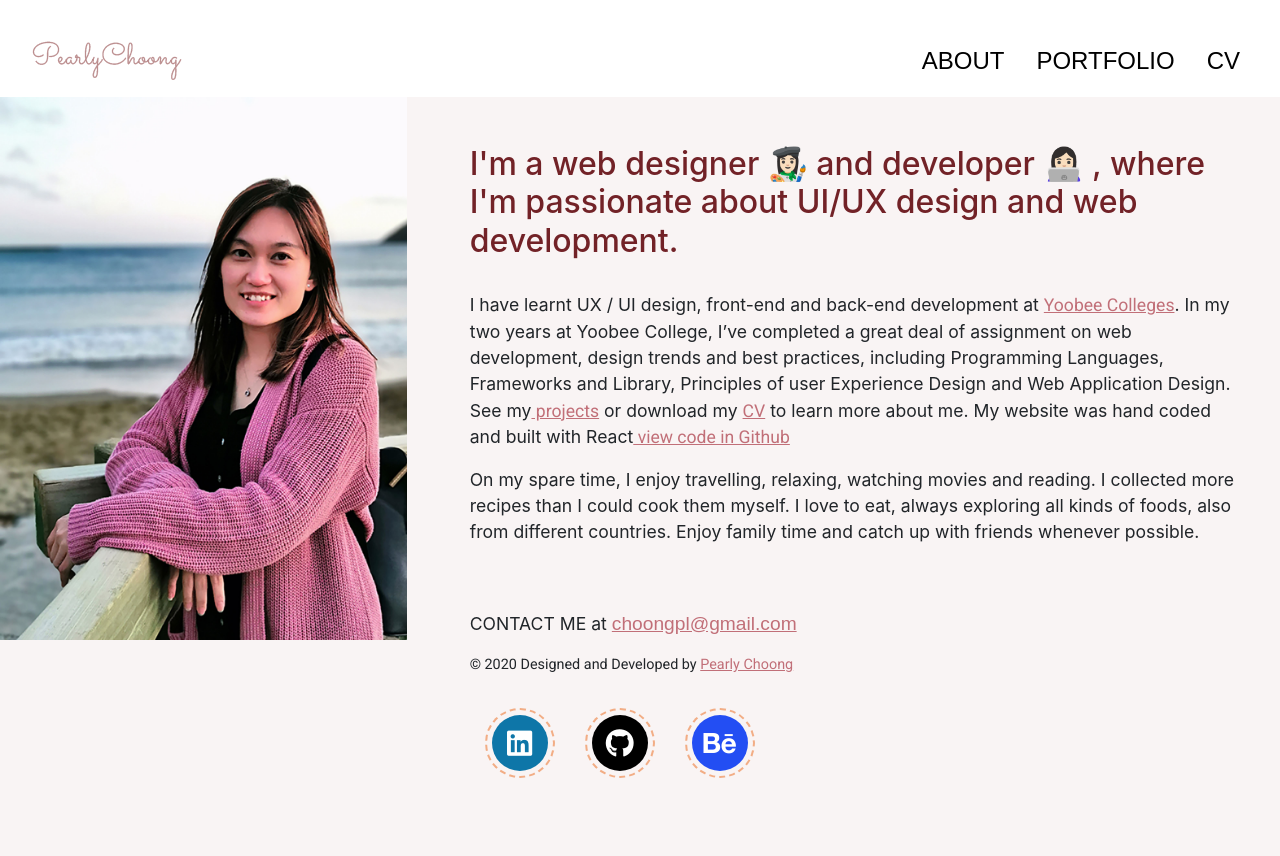
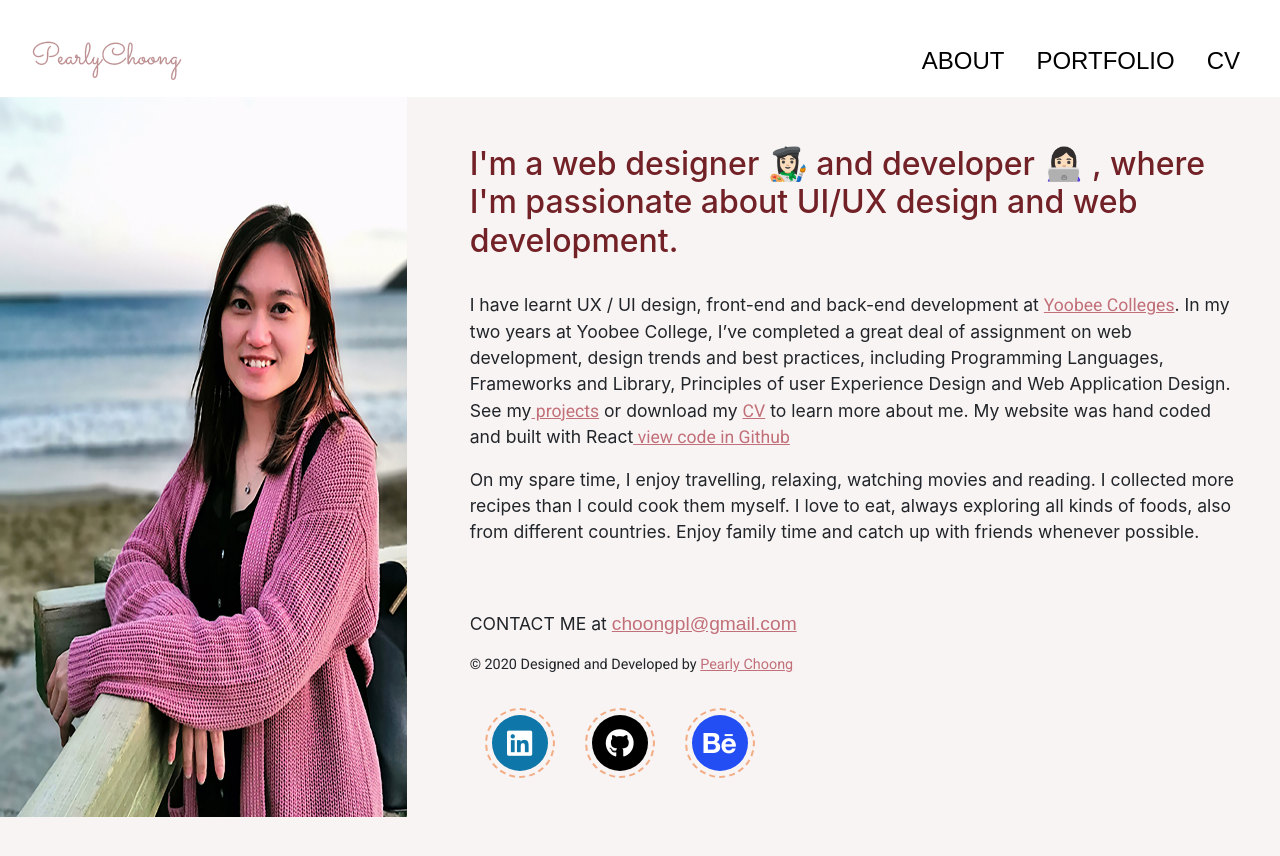
Before and after one commit to Pearly-choong/portfolio-site, a React (Create React App) app in the folder client/: page / in a window 1280 px wide. Both pictures are taken after a click on the button "Enter the site..". Shown: the top 856 px of the page. After the commit the page ends 819 px from the top, so only its background shows below. Built offline with nearby package versions, Linux system fonts and the light colour scheme; a web font is replaced by a local one.

Commit message:
update project link and adjust profile image

```diff
--- a/client/src/App.js
+++ b/client/src/App.js
@@ -19,11 +19,14 @@ class App extends React.Component{
     )
 
     ReactDOM.render(homeSection, document.getElementById('root'));
+
+
+
   }
     render(){
       const steps = [
         'Hello, my name is Pearly 👩🏻 ', 1500,
-        'Welcome to my Portfolio!', 1500
+        'Welcome to my Portfolio!', 1500,
       ]
 
       return(
--- a/client/src/components/footer/Footer.js
+++ b/client/src/components/footer/Footer.js
@@ -11,7 +11,7 @@ class Footer extends React.Component{
                  <footer className="my-footer-bg pb-3">
                      &copy; 2020 Designed and Developed by <a href="https://www.pearlychoong.com/">Pearly Choong</a>
                 </footer>
-                 <div className="social-icons pt-3 pb-5">
+                 <div className="social-icons pt-3 mb-4">
                      <a className="link linked" href="https://www.linkedin.com/in/pearly-choong/" target="_blank"><i className="fab fa-linkedin"></i></a>
                      <a className="link github" href="https://github.com/Pearly-choong" target="_blank"><i className="fab fa-github"></i></a>
                      <a className="link behance" href="https://www.behance.net/choongplf52b" target="_blank"><i className="fab fa-behance"></i></a>
--- a/client/src/components/home/Home.js
+++ b/client/src/components/home/Home.js
@@ -27,11 +27,11 @@ class Home extends React.Component {
 
     render(){
 
-            const myImg = {
-            maxWidth: '100%',
-            height: 'auto'
-           // objectFit: 'cover'
-          }
+          //   const myImg = {
+          //   maxWidth: '100%',
+          //   height: 'auto'
+          //  // objectFit: 'cover'
+          // }
 
 
           return(
@@ -39,10 +39,10 @@ class Home extends React.Component {
           <div>
             <div className="home-container row">
               {/* <img style={myBackground} src={background} alt="background"/> */}
-              <div className="col-xs-12 col-sm-12 col-md-12 col-lg-12 col-xl-4">
-                <img className="d-block my-img-size" style={myImg} src={Img} alt="image"/>
+              <div className="col-xs-12 col-sm-12 col-md-12 col-lg-5 col-xl-4">
+                <img className="my-img-size" src={Img} alt="image"/>
               </div>
-              <div className="col-xs-12 col-sm-12 col-md-12 col-lg-12 col-xl-8 py-5 px-5 mw-100">
+              <div className="col-xs-12 col-sm-12 col-md-12 col-lg-7 col-xl-8 pt-5 px-5 mw-100">
 
                 {/* <h1 className="display-3 text-color">PEARLY CHOONG</h1> */}
                 {/* <h3 className="text-dark pb-3">WEB DESIGNER & DEVELOPER</h3> */}
--- a/client/src/components/portfolio/Portfolio.js
+++ b/client/src/components/portfolio/Portfolio.js
@@ -54,7 +54,7 @@ class Portfolio extends React.Component{
                   category: 'UX Research | UI | Front-end Development',
                   tag: 'HTML + SASS + JS + Jquery',
                   caseStudy: 'https://drive.google.com/file/d/1s8mv3NcjJitT15AV3bOHbycnE9B2dMqY/view?usp=sharing',
-                  liveSite: 'https://github.com/Pearly-choong/zoneSmartHomeAutomation',
+                  liveSite: 'https://pearly-choong.github.io/zoneSmartHomeAutomation/',
                   github: 'https://github.com/Pearly-choong/zoneSmartHomeAutomation',
                   brief: 'An assignment at Yoobee College. I was tasked to design an application that makes connecting, controlling and using smart home devices that have functionality to show/hide UI components based on user interaction. Primary targeted on iphone 6/7/8 design. ',
                  // brief: 'An assignment at Yoobee College. I was tasked to design an application that makes connecting, controlling and using smart home devices useful, relevant and enjoyable. An existing electronics company is planning to release a new service for homeowners. Using a series of connected devices (smoke detectors, cameras, audio devices, lights, blind controls, etc) they intend to give customers control of their home and awareness of it’s health and security. ',
--- a/client/src/components/showProject/ShowProject.js
+++ b/client/src/components/showProject/ShowProject.js
@@ -25,8 +25,8 @@ class ShowProject extends React.Component {
                 </div>
                 <div className="my-4 text-center row my-links">
                   <a className="col-xs-12 col-sm-12 col-md-12 col-lg-6 col-xl-6" href={this.props.github} target="_blank"><span><i className="fab fa-github pr-2"></i></span>Code in Github</a>
-                  <p className="text-muted col-xs-12 col-sm-12 col-md-12 col-lg-6 col-xl-6">Live Site Coming Soon</p>
-                  {/* <a className="col-xs-12 col-sm-12 col-md-6 col-lg-6 col-xl-6" href={this.props.liveSite} target="_blank"><span><i className="fab fa-chrome pr-2"></i></span>Live Site</a> */}
+                  {/* <p className="text-muted col-xs-12 col-sm-12 col-md-12 col-lg-6 col-xl-6">Live Site Coming Soon</p> */}
+                  <a className="col-xs-12 col-sm-12 col-md-6 col-lg-6 col-xl-6" href={this.props.liveSite} target="_blank"><span><i className="fab fa-chrome pr-2"></i></span>Live Site</a>
                 </div>
               </div>
               </div>
--- a/client/src/shared/_mediaQuery.scss
+++ b/client/src/shared/_mediaQuery.scss
@@ -24,20 +24,28 @@
         font-size: 1.2rem;;
     }
 
+    .social-icons {
+        padding-bottom: 5%;
+    }
+
     .social-icons .link {
         width: 60px;
         height: 60px;
         font-size: 1.5rem;
-      }
+    }
 
 
-      .social-icons .link:hover {
+    .social-icons .link:hover {
         padding: 5px;
         color: white;
         margin-left: -5px;
         transform: translateX(10px) rotate(360deg);
-      }
+    }
 
+    .my-img-size{
+        max-width: 100%;
+        height: auto;
+    }
 
 }
 
@@ -68,11 +76,6 @@
         font-size: 1rem;
     }
 
-
-    .indicator {
-        top: 110%;
-    }
-
     .page-title {
         font-size: 2.5rem;
     }
@@ -83,6 +86,15 @@
 
     figure.hover-content h5 {
         padding-bottom: 10px;
+    }
+
+    .my-img-size{
+        min-width: 100%;
+        height: 800px;
+    }
+
+    .social-icons {
+        padding-bottom: 5%;
     }
 
 }
@@ -105,17 +117,7 @@
         margin-bottom: 100px;
     }
 
-    .indicator {
-        top: 110%;
-    }
 
-    .indicator p {
-        font-size: 1.5rem;
-    }
-
-    .indicator span {
-        margin-left: 60px;
-    }
     .my-btn {
         padding: 10px 20px;
         font-size: 1rem;
@@ -139,6 +141,11 @@
         font-size: 1.2rem;
     }
 
+    .my-img-size{
+        max-width: 100%;
+        height: 800px;
+    }
+
 }
 
 
@@ -149,13 +156,18 @@
         font-size: 1.1rem;
     }
 
+    .my-title {
+        font-size: 1.6rem;
+    }
 
     .my-footer-bg, .my-footer-bg a{
         font-size: 0.9rem;
     }
 
-    .indicator {
-        top: 100%;
+
+    .my-img-size{
+        max-width: 100%;
+        height: 795px;
     }
 
 
@@ -170,8 +182,8 @@
         margin-bottom: 100px;
     }
 
-    .indicator {
-        top: 66%;
+    .my-title {
+        font-size: 2rem;
     }
 
     .page-title {
@@ -191,20 +203,32 @@
         font-size: 1.2rem;
     }
 
+    .my-img-size{
+        height: 720px;
+    }
 
 }
 
+@media only screen and (min-width: 1400px) {
+    .my-img-size{
+        height: 800px;
+    }
+  }
 
-
-@media only screen and (min-width: 1360px) {
+@media only screen and (min-width: 1600px) {
     .my-img-size{
-        width: 1200px;
-    }
-
-    .indicator {
-        top: 68%;
+       height: 850px;
     }
 
 
+}
 
-}
+// @media only screen and (min-width: 1360px) {
+//     .my-img-size{
+//        height: auto;
+//     }
+
+
+
+
+// }
```
